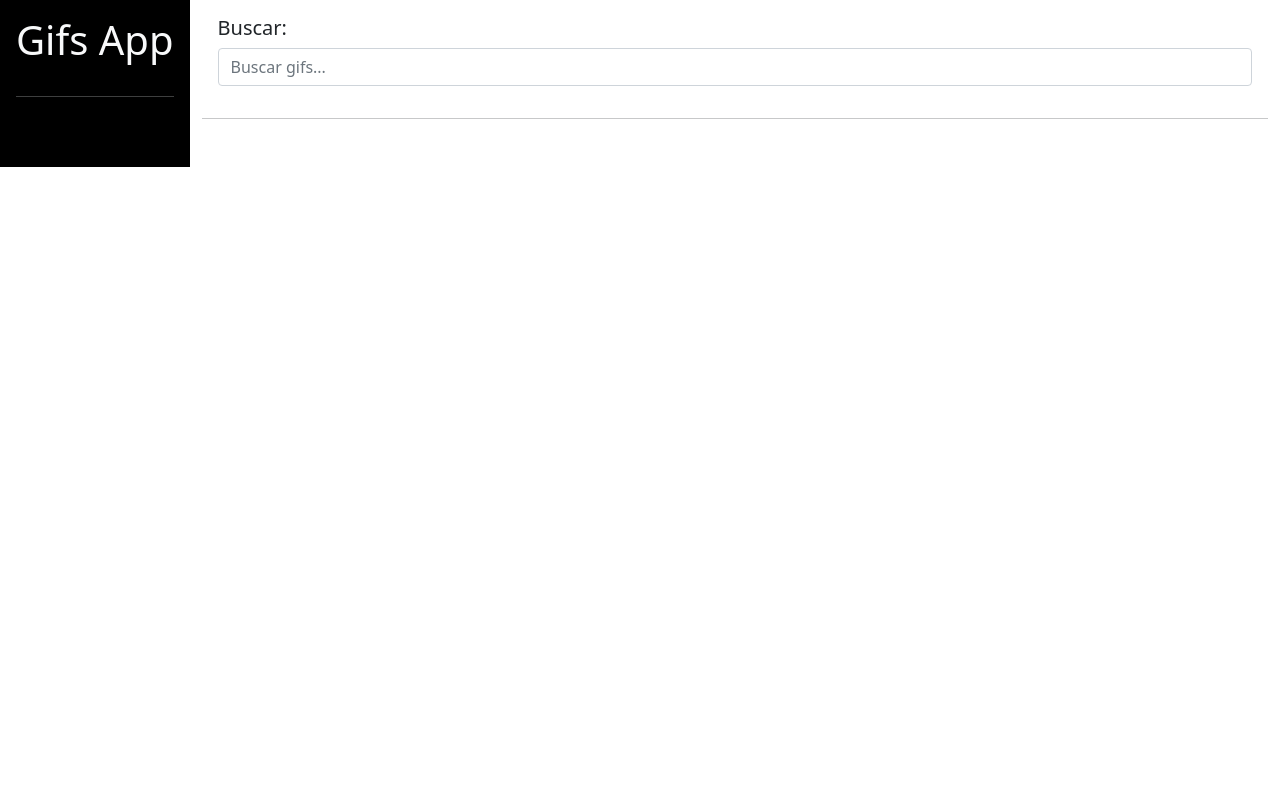
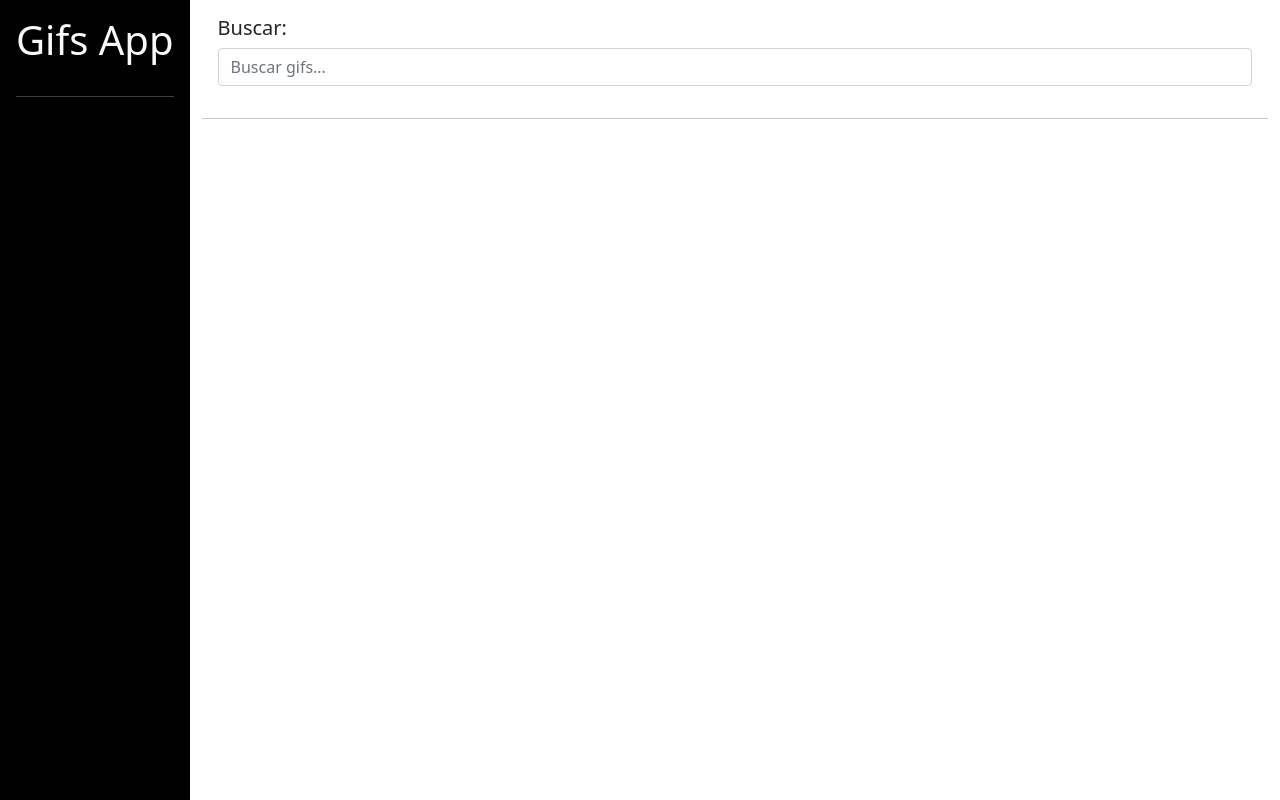
Before and after one commit to daguttt/gifs-app-angular, an Angular app: page / in a window 1280 px wide. Built offline with nearby package versions, Linux system fonts and the light colour scheme.

Commit message:
fix: sidebar when no query history

```diff
--- a/src/app/app.component.html
+++ b/src/app/app.component.html
@@ -1,4 +1,4 @@
-<div class="d-flex">
+<div class="d-flex h-100">
   <!-- Sidebar -->
   <app-sidebar></app-sidebar>
   <!-- Content -->
--- a/src/styles.css
+++ b/src/styles.css
@@ -1,12 +1,12 @@
+html,
 body {
   height: 100%;
 }
 
-/* #sidebar {
-  min-height: 100vh;
+app-root {
+  display: block;
   height: 100%;
-  min-width: 40px;
-} */
+}
 
 app-sidebar {
   position: fixed;
@@ -38,6 +38,7 @@ app-sidebar aside {
 }
 
 app-sidebar aside h1 {
+  text-align: center;
   flex: 1 0 auto;
   margin-bottom: 0;
 }
```
